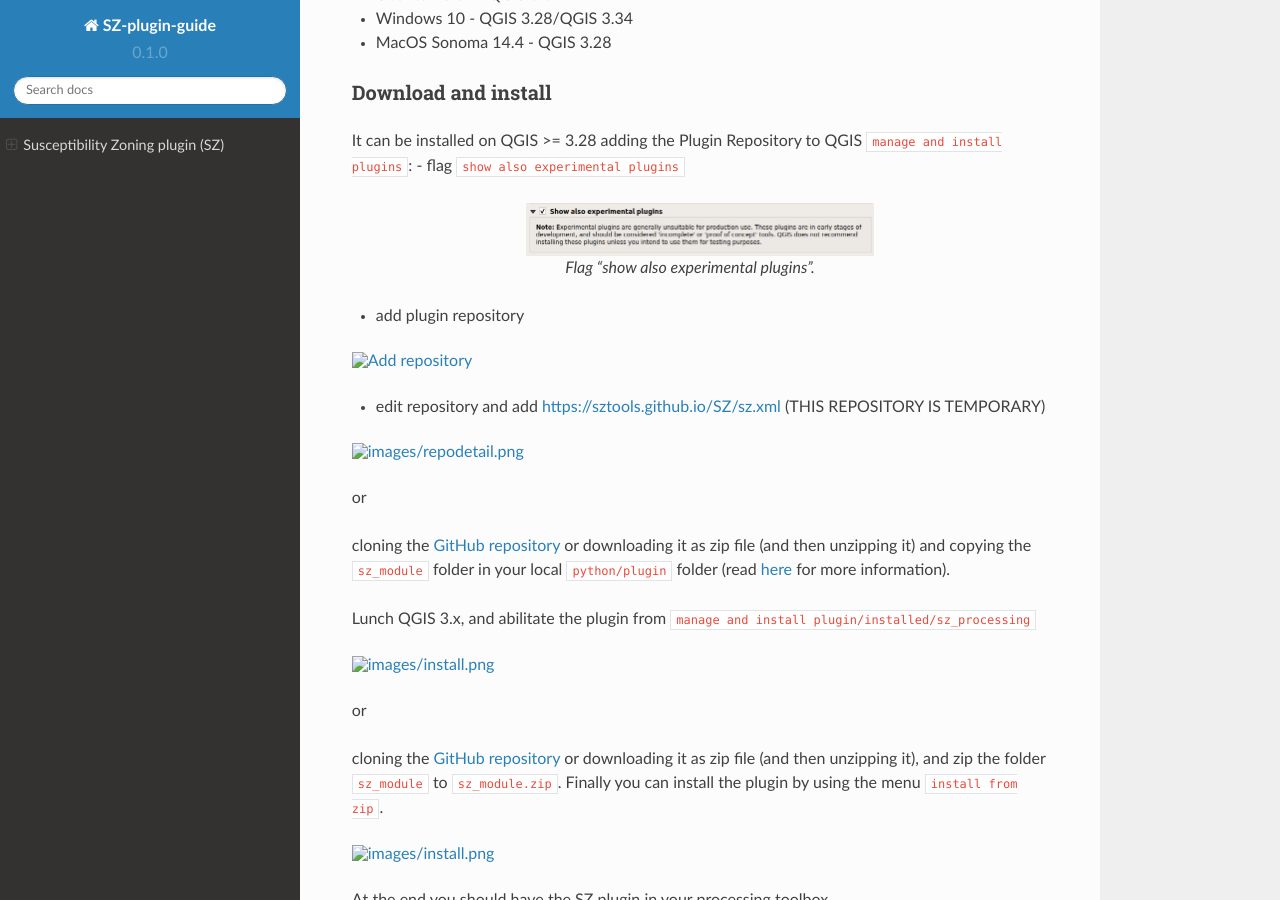
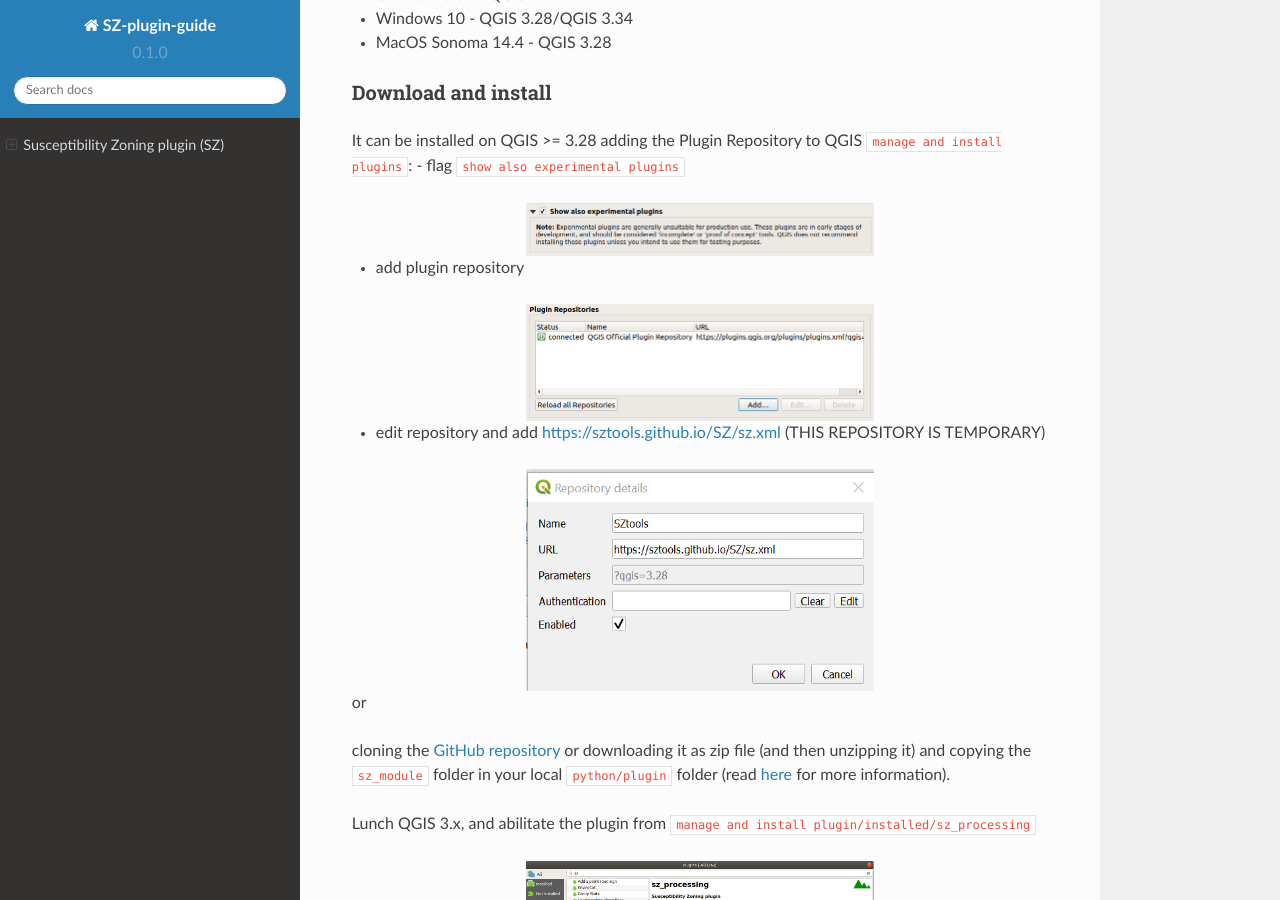
Before and after one commit to SZtools/SZ-docs, a Sphinx documentation site: the page built from docs/source/index.rst, in a window 1280 px wide and 900 px high, scrolled down 915 px. Built offline with Sphinx 7.4.7 and the Read the Docs theme 2.0.0, drawn with Linux system fonts in a browser that asks for light colours.

Commit message:
Update index.rst

```diff
--- a/docs/source/index.rst
+++ b/docs/source/index.rst
@@ -46,20 +46,22 @@
    :width: 50%
    :align: center
 
-   Flag "show also experimental plugins".
-
 
 - add plugin repository
 
-.. image:: images/addrepo.png
-   :alt: Add repository
-   :width: 500px
+.. figure:: ../images/addrepo.png
+   :alt: Add plugin repository
+   :width: 50%
+   :align: center
 
 
 - edit repository and add `https://sztools.github.io/SZ/sz.xml <https://sztools.github.io/SZ/sz.xml>`_ (THIS REPOSITORY IS TEMPORARY)
 
-.. image:: ./images/repodetail.png
-   :width: 500px
+.. figure:: ../images/repodetail.png
+   :alt: Add plugin repository
+   :width: 50%
+   :align: center
+
 
 or
 
@@ -67,20 +69,26 @@
 
 Lunch QGIS 3.x, and abilitate the plugin from ``manage and install plugin/installed/sz_processing``
 
-.. image:: ./images/install.png
-   :width: 500px
+.. figure:: ../images/install.png
+   :alt: Add plugin repository
+   :width: 50%
+   :align: center
 
 or
 
 cloning the `GitHub repository <https://github.com/SZtools/SZ-plugin>`_ or downloading it as zip file (and then unzipping it), and zip the folder ``sz_module`` to ``sz_module.zip``. Finally you can install the plugin by using the menu ``install from zip``.
 
-.. image:: ./images/install.png
-   :width: 500px
+.. figure:: ../images/install.png
+   :alt: Add plugin repository
+   :width: 50%
+   :align: center
 
 At the end you should have the SZ plugin in your processing toolbox
 
-.. image:: ./images/gui.png
-   :width: 300px
+.. figure:: ../images/gui.png
+   :alt: Add plugin repository
+   :width: 50%
+   :align: center
 
 GUI
 ---
@@ -101,19 +109,25 @@
 
 Input data for SI k-fold or SI functions should be a vector layer with a number of fields for independent variables and a field for the dependent variable classified binomially: 0 for absence, >0 for presence.
 
-.. image:: ./images/use.png
-   :width: 500px
+.. figure:: ../images/use.png
+   :alt: Add plugin repository
+   :width: 50%
+   :align: center
 
 Test
 ----
 
 A dataset and QGIS project are available in `test <./test_data>`_ folder to test the plugin.
 
-.. image:: ./images/test.png
-   :width: 500px
+.. figure:: ../images/test.png
+   :alt: Add plugin repository
+   :width: 50%
+   :align: center
 
-.. image:: ./images/output.png
-   :width: 500px
+.. figure:: ../images/output.png
+   :alt: Add plugin repository
+   :width: 50%
+   :align: center
 
 Third-part libraries and plugins used
 -------------------------------------
```
